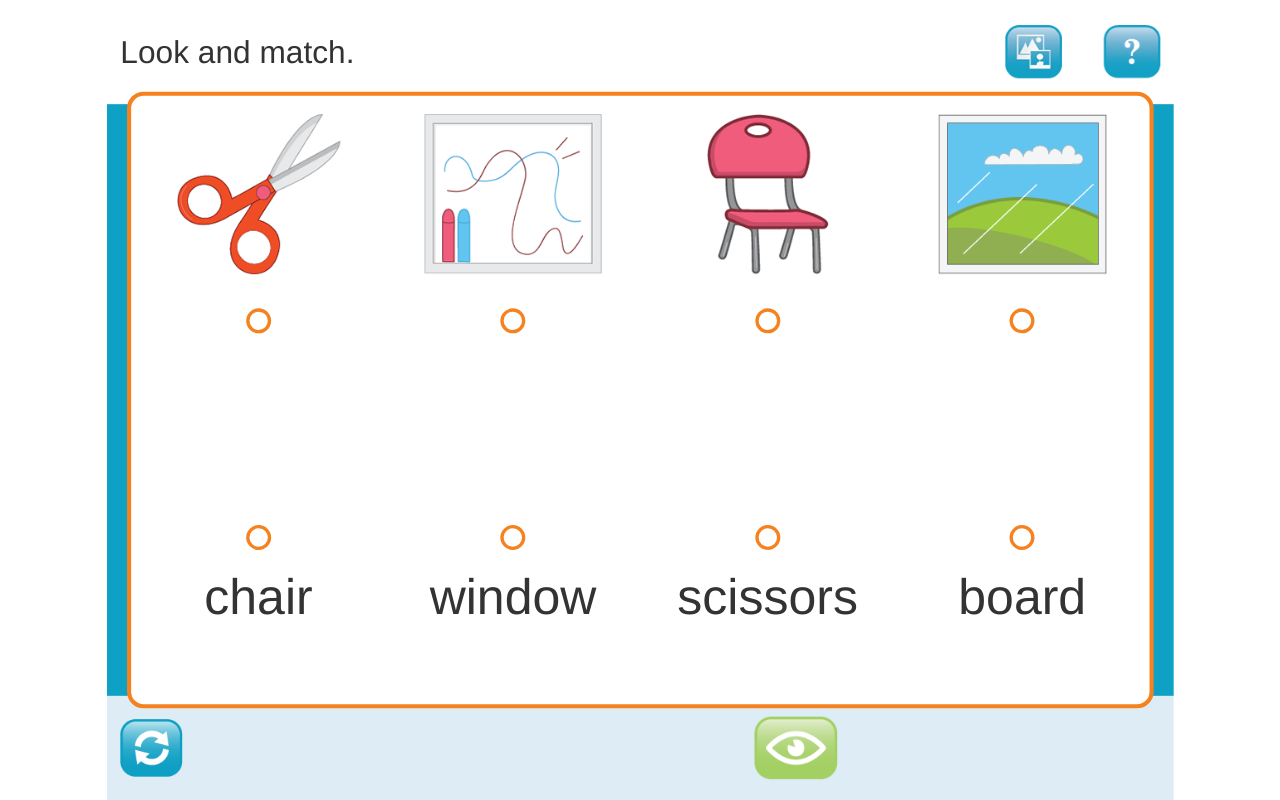
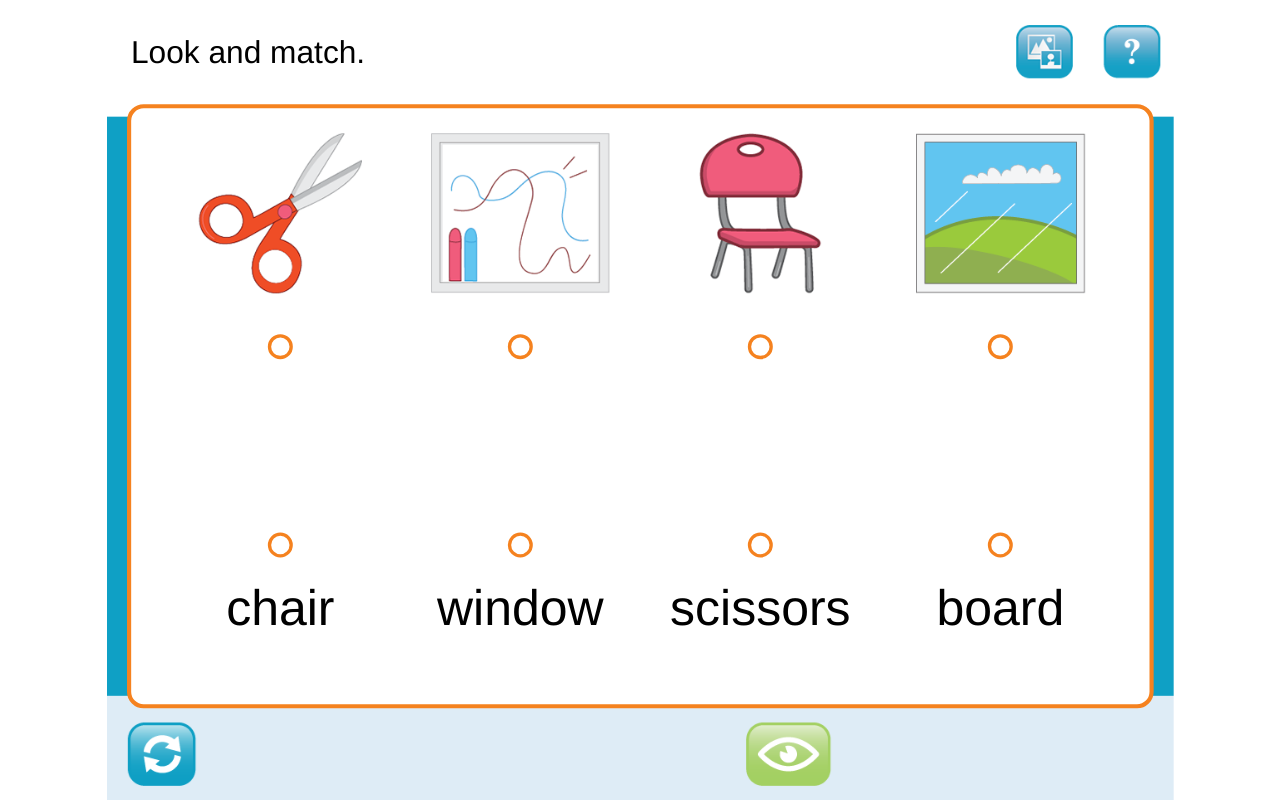
Before and after one commit to Youssif77/Educational-RC, a website: page index.html in a window 1280 px wide. Drawn offline with Linux system fonts and the light colour scheme; a web font is replaced by a local one.

Commit message:
update style

```diff
--- a/index.html
+++ b/index.html
@@ -82,7 +82,7 @@
                 class="incorrect-sound"
                 src="./public/audio/incorrect.mp3"
               ></audio>
-              <svg width="100%" height="250"></svg>
+              <svg width="100%" height="240"></svg>
             </div>
 
             <div class="game__answers">
--- a/public/css/style.css
+++ b/public/css/style.css
@@ -23,12 +23,12 @@ body {
   font-family: SassoonInfantStd, "Helvetica Neue", Helvetica, Arial, sans-serif;
   font-size: 10px;
   line-height: 1.42857143;
-  color: #333;
   background-color: #fff;
 }
 
 h1 {
   font-size: 38px;
+  line-height: 1.1;
   font-weight: 500;
 }
 
@@ -66,8 +66,9 @@ img {
   display: flex;
   justify-content: space-between;
   align-items: center;
-  height: 124.8px;
-  padding: 0 1rem;
+  height: 139.8px;
+  padding: 0 16px 15px;
+  margin-left: 1%;
 }
 
 .header__btns {
@@ -81,11 +82,11 @@ img {
 }
 
 .header__btns--item:last-child {
-  margin-left: 20%;
+  margin-left: 15%;
 }
 
 .main {
-  height: 710.4px;
+  height: 695.4px;
   background-color: var(--bg-color);
   position: relative;
 }
@@ -93,10 +94,10 @@ img {
 .main--bg {
   position: absolute;
   top: -15px;
-  left: 1.5rem;
-  width: calc(100% - 3rem);
-  height: 740.4px;
-  padding: 1.4rem 0 1rem;
+  left: 24px;
+  width: calc(100% - 48px);
+  height: 725.396px;
+  padding: 10px 20px;
   border: 5px solid var(--secondary-color);
   border-radius: 20px;
   background-color: #fff;
@@ -141,9 +142,14 @@ img {
 }
 
 /* Game */
+.game__questions {
+  margin-top: 20px;
+}
+
 .game__questions,
 .game__answers {
   display: flex;
+  padding: 0 15px;
 }
 
 .game__questions--item {
@@ -218,11 +224,11 @@ img {
 }
 
 .game__questions .match-circle {
-  bottom: -10px;
+  bottom: -18px;
 }
 
 .game__answers .match-circle {
-  top: -14px;
+  top: -18px;
 }
 
 .match-circle.active {
@@ -232,7 +238,7 @@ img {
 /* Footer */
 .footer {
   height: 124.8px;
-  padding: 0 1rem;
+  padding-top: 15px;
   background-color: var(--footer-color);
 }
 
@@ -244,12 +250,13 @@ img {
 
 .footer__btns--item {
   cursor: pointer;
-  flex: 0 1 6%;
+  flex: 0 1 8%;
+  margin-left: 25px;
 }
 
 .footer__btns--item:last-child {
   flex: 0 1 8%;
-  margin-left: 55%;
+  margin-left: 50%;
 }
 
 .hidden {
--- a/public/js/script.js
+++ b/public/js/script.js
@@ -115,8 +115,8 @@ function disableQuestionAndAnswer(questionSelector, answerSelector) {
 }
 
 function renderConnectionLines(questionCircle, answerCircle) {
-  const x1 = questionCircle.offsetLeft + questionCircle.offsetWidth / 2;
-  const x2 = answerCircle.offsetLeft + answerCircle.offsetWidth / 2;
+  const x1 = questionCircle.offsetLeft;
+  const x2 = answerCircle.offsetLeft;
 
   // X1 from left the quesion, y1 from the top of svg
   // X2 from left the answer, y2 from the bottom of svg
@@ -126,7 +126,7 @@ function renderConnectionLines(questionCircle, answerCircle) {
 }
 
 function rescaleWindow(e) {
-  // the equations ==> 2 * Left + appWidth * ratio = windowWidth
+  // The equations ==> 2 * Left + appWidth * ratio = windowWidth
   //               ==> appHeight * ratio = windowHeigth
 
   // 1) if aspect of window greater than our app
```
